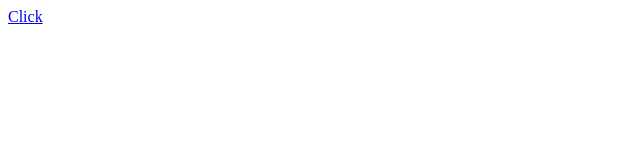
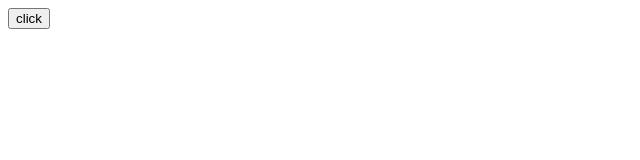
Before and after one commit to prayskey/random, a plain HTML site: page index.html in a window 1280 px wide. Shown: the whole page, without its empty margins (0-640 px from the left). Drawn offline with Linux system fonts and the light colour scheme.

Commit message:
remove link to google.com and add a button

```diff
--- a/index.html
+++ b/index.html
@@ -7,7 +7,8 @@
 </head>
 <body>
 
-<a href="https://www.google.com" target="">Click</a>
+<button class="click">click
+</button>
 
   <script src="main.js"></script>
 </body>
```
